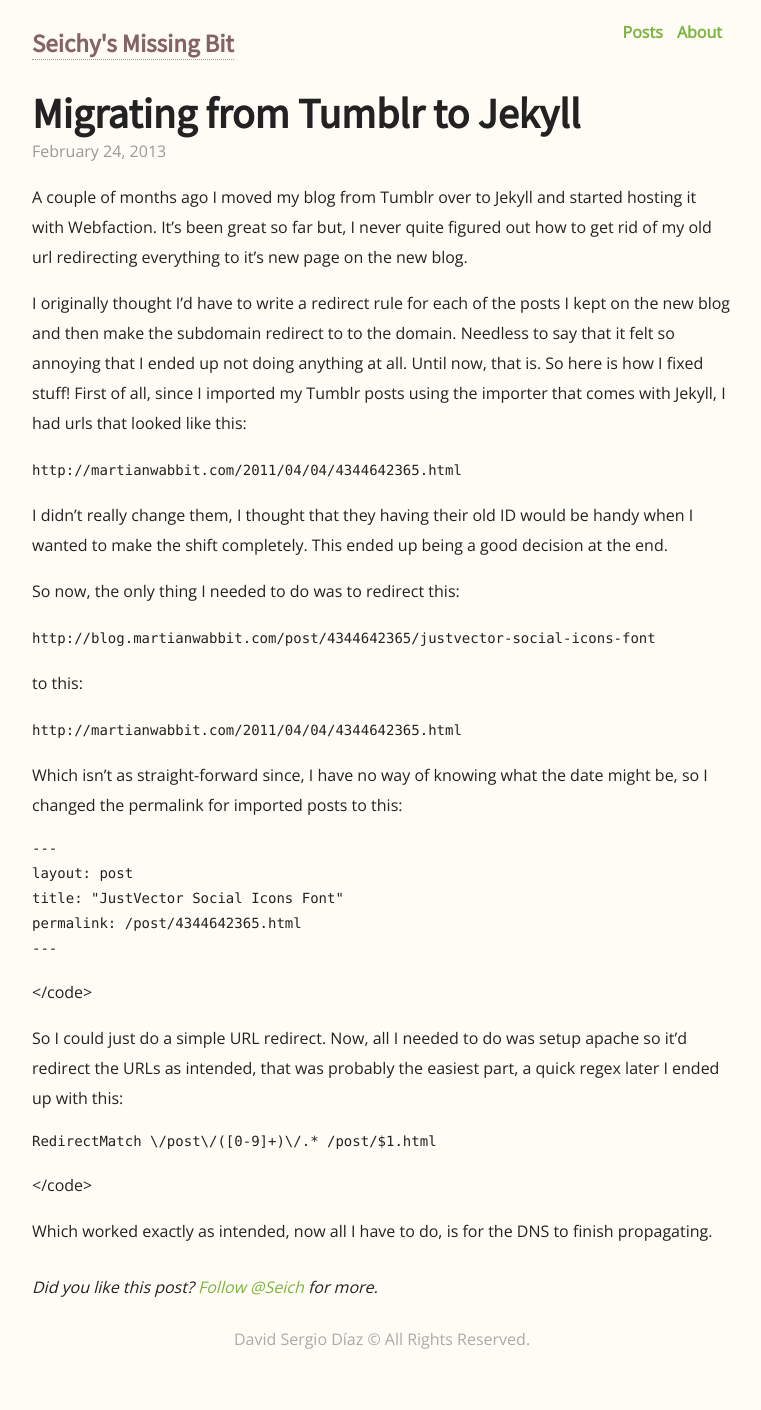
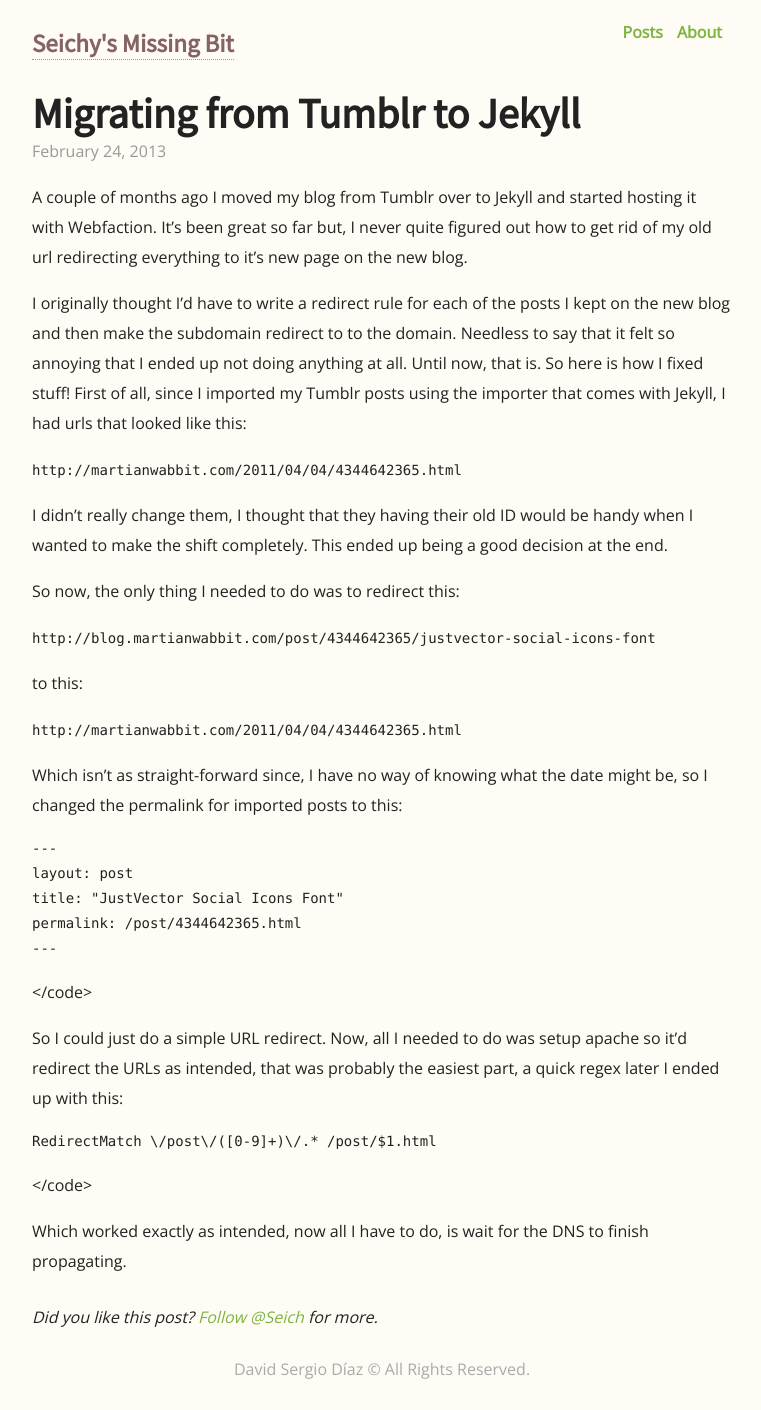
Before and after one commit to Seich/martianwabbit, a Jekyll site: the page built from src/_posts/2013-02-24-migrating-from-tumblr-to-jekyll.md, in a window 1280 px wide. Shown: the whole page, without its empty margins (258-1019 px from the left). Built offline with Jekyll 4.4.1, drawn with Linux system fonts in a browser that asks for light colours; comment, search, counter and statistics services are not loaded; before the commit the page ends 1380 px from its top, so only the background shows below that.

Commit message:
Fixed small error.

```diff
--- a/site/2013/02/24/migrating-from-tumblr-to-jekyll.html
+++ b/site/2013/02/24/migrating-from-tumblr-to-jekyll.html
@@ -58,7 +58,7 @@
 RedirectMatch \/post\/([0-9]+)\/.* /post/$1.html
 </pre>
 </code>
-<p>Which worked exactly as intended, now all I have to do, is for the DNS to finish propagating.</p>
+<p>Which worked exactly as intended, now all I have to do, is wait for the DNS to finish propagating.</p>
 </section>
 
 <section class="media-anouncement">
--- a/site/feed.xml
+++ b/site/feed.xml
@@ -40,7 +40,7 @@
 RedirectMatch \/post\/([0-9]+)\/.* /post/$1.html
 &lt;/pre&gt;
 &lt;/code&gt;
-&lt;p&gt;Which worked exactly as intended, now all I have to do, is for the DNS to finish propagating.&lt;/p&gt;</description>
+&lt;p&gt;Which worked exactly as intended, now all I have to do, is wait for the DNS to finish propagating.&lt;/p&gt;</description>
 				<pubDate>Sun, 24 Feb 2013 00:00:00 -0600</pubDate>
 				<link>http://martianwabbit.com/2013/02/24/migrating-from-tumblr-to-jekyll.html</link>
 				<guid isPermaLink="true">http://martianwabbit.com/2013/02/24/migrating-from-tumblr-to-jekyll.html</guid>
--- a/src/_posts/2013-02-24-migrating-from-tumblr-to-jekyll.md
+++ b/src/_posts/2013-02-24-migrating-from-tumblr-to-jekyll.md
@@ -53,4 +53,4 @@
 </pre>
 </code>
 
-Which worked exactly as intended, now all I have to do, is for the DNS to finish propagating.
+Which worked exactly as intended, now all I have to do, is wait for the DNS to finish propagating.
```
